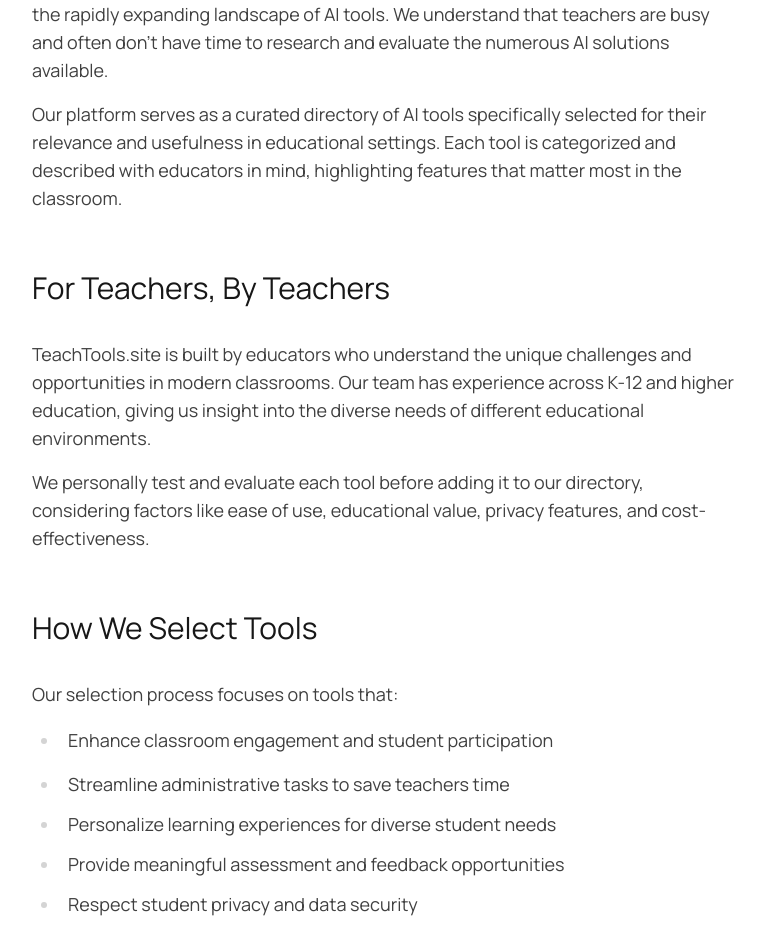
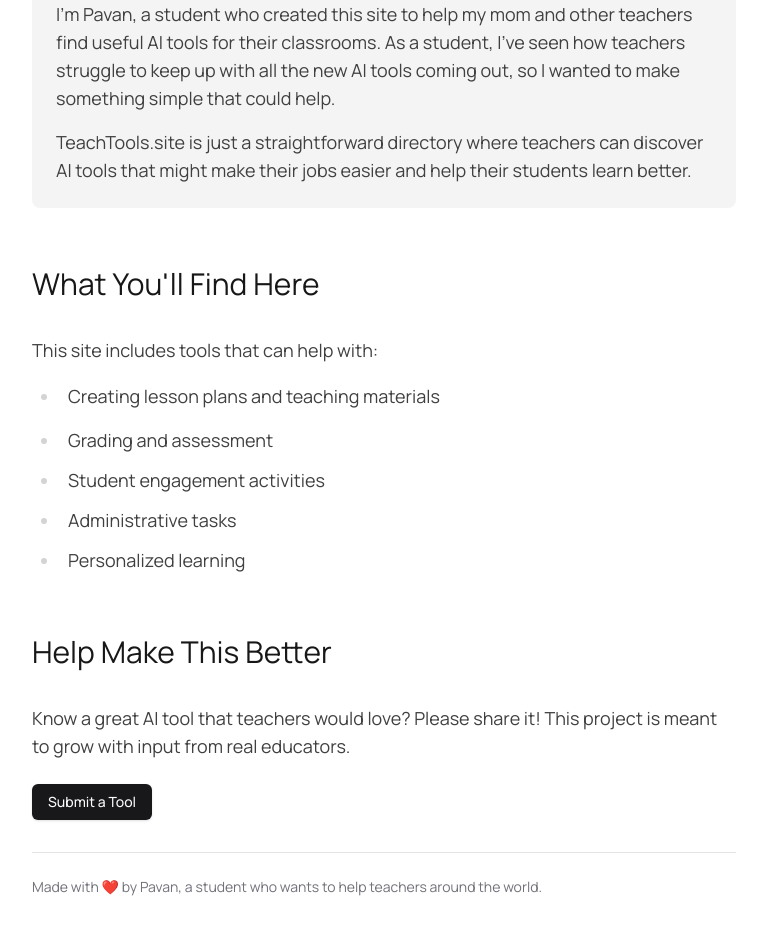
Before and after one commit to pavankumar2004/teachtools-v1, a Next.js app: page /about in a window 1280 px wide. Shown: the part 521-1456 px from the top of the page, without its empty margins (256-1023 px from the left). Built offline with nearby package versions, Linux system fonts and the light colour scheme.

Commit message:
edited about us

```diff
--- a/app/about/page.tsx
+++ b/app/about/page.tsx
@@ -2,6 +2,8 @@ import React from "react";
 import { Main, Section, Container } from "@/components/craft";
 import { directory } from "@/directory.config";
 import Balancer from "react-wrap-balancer";
+import { Button } from "@/components/ui/button";
+import Link from "next/link";
 
 export const metadata = {
   title: `About | ${directory.name}`,
@@ -13,70 +15,56 @@ export default function AboutPage() {
     <Main>
       <Section>
         <Container className="max-w-3xl mx-auto">
-          <div className="space-y-12">
-            <div className="space-y-6">
+          <div className="space-y-8">
+            <div className="space-y-4">
               <h1 className="text-4xl font-bold tracking-tight">About TeachTools.site</h1>
               <p className="text-xl text-muted-foreground">
                 <Balancer>
-                  Our mission is to help educators discover and leverage AI tools that enhance teaching and learning.
+                  A simple directory to help teachers find useful AI tools
                 </Balancer>
               </p>
             </div>
 
-            <div className="space-y-4">
-              <h2 className="text-2xl font-semibold">Our Purpose</h2>
+            <div className="space-y-4 bg-muted p-6 rounded-lg">
+              <h2 className="text-2xl font-semibold">👋 Hi there!</h2>
               <p className="leading-7">
-                TeachTools.site was created to address the growing need for educators to navigate the rapidly expanding landscape of AI tools.
-                We understand that teachers are busy and often don&apos;t have time to research and evaluate the numerous AI solutions available.
+                I'm Pavan, a student who created this site to help my mom and other teachers find useful AI tools for their classrooms.
+                As a student, I've seen how teachers struggle to keep up with all the new AI tools coming out, so I wanted to make something simple that could help.
               </p>
               <p className="leading-7">
-                Our platform serves as a curated directory of AI tools specifically selected for their relevance and usefulness in educational settings.
-                Each tool is categorized and described with educators in mind, highlighting features that matter most in the classroom.
+                TeachTools.site is just a straightforward directory where teachers can discover AI tools that might make their jobs easier and help their students learn better.
               </p>
             </div>
 
             <div className="space-y-4">
-              <h2 className="text-2xl font-semibold">For Teachers, By Teachers</h2>
+              <h2 className="text-2xl font-semibold">What You'll Find Here</h2>
               <p className="leading-7">
-                TeachTools.site is built by educators who understand the unique challenges and opportunities in modern classrooms.
-                Our team has experience across K-12 and higher education, giving us insight into the diverse needs of different educational environments.
-              </p>
-              <p className="leading-7">
-                We personally test and evaluate each tool before adding it to our directory, considering factors like ease of use,
-                educational value, privacy features, and cost-effectiveness.
-              </p>
-            </div>
-
-            <div className="space-y-4">
-              <h2 className="text-2xl font-semibold">How We Select Tools</h2>
-              <p className="leading-7">
-                Our selection process focuses on tools that:
+                This site includes tools that can help with:
               </p>
               <ul className="list-disc pl-6 space-y-2">
-                <li>Enhance classroom engagement and student participation</li>
-                <li>Streamline administrative tasks to save teachers time</li>
-                <li>Personalize learning experiences for diverse student needs</li>
-                <li>Provide meaningful assessment and feedback opportunities</li>
-                <li>Respect student privacy and data security</li>
-                <li>Offer reasonable pricing models for educational settings</li>
+                <li>Creating lesson plans and teaching materials</li>
+                <li>Grading and assessment</li>
+                <li>Student engagement activities</li>
+                <li>Administrative tasks</li>
+                <li>Personalized learning</li>
               </ul>
             </div>
 
             <div className="space-y-4">
-              <h2 className="text-2xl font-semibold">Join Our Community</h2>
+              <h2 className="text-2xl font-semibold">Help Make This Better</h2>
               <p className="leading-7">
-                TeachTools.site is more than just a directory—it&apos;s a growing community of forward-thinking educators.
-                By subscribing to our newsletter, you&apos;ll receive weekly updates on new tools, tips for implementing AI in your classroom,
-                and insights from other educators.
+                Know a great AI tool that teachers would love? Please share it! This project is meant to grow with input from real educators.
               </p>
-              <p className="leading-7">
-                Have a suggestion for a tool we should include? We welcome your input! Use our &quot;Submit a Tool&quot; page to share your discoveries with fellow educators.
-              </p>
+              <div className="pt-2">
+                <Link href="/submit">
+                  <Button>Submit a Tool</Button>
+                </Link>
+              </div>
             </div>
 
-            <div className="border-t pt-8">
+            <div className="border-t pt-6">
               <p className="text-sm text-muted-foreground">
-                TeachTools.site is maintained by pavan, an educator and technologist passionate about the intersection of AI and education.
+                Made with ❤️ by Pavan, a student who wants to help teachers around the world.
               </p>
             </div>
           </div>
--- a/app/newsletter/page.tsx
+++ b/app/newsletter/page.tsx
@@ -2,104 +2,42 @@ import React from "react";
 import { Main, Section, Container } from "@/components/craft";
 import { NewsletterSignup } from "@/components/newsletter-signup";
 import { directory } from "@/directory.config";
-import { Button } from "@/components/ui/button";
-import { Newspaper, Mail, Star, Clock, CheckCircle2 } from "lucide-react";
+import { Mail, Bell } from "lucide-react";
 
 export const metadata = {
   title: `Newsletter | ${directory.name}`,
-  description: "Subscribe to our newsletter for the latest AI tools and resources for educators.",
+  description: "Subscribe to get updates on new AI tools for teachers.",
 };
 
 export default function NewsletterPage() {
   return (
     <Main>
       <Section className="py-12">
-        <Container className="max-w-4xl">
-          <div className="grid md:grid-cols-2 gap-12 items-center">
-            <div className="space-y-6">
-              <div className="inline-flex items-center rounded-full border px-2.5 py-0.5 text-xs font-semibold transition-colors focus:outline-none focus:ring-2 focus:ring-ring focus:ring-offset-2 border-transparent bg-primary text-primary-foreground hover:bg-primary/80">
-                Join 5,000+ educators
+        <Container className="max-w-2xl">
+          <div className="space-y-8 text-center">
+            <div className="space-y-4">
+              <div className="inline-flex mx-auto items-center justify-center rounded-full bg-primary/10 p-3">
+                <Bell className="h-6 w-6 text-primary" />
               </div>
-              <h1 className="text-4xl font-bold tracking-tight sm:text-5xl">
-                Stay Updated with TeachTools Weekly
+              <h1 className="text-3xl font-bold tracking-tight sm:text-4xl">
+                Stay Updated on New AI Tools
               </h1>
-              <p className="text-xl text-muted-foreground">
-                Get the latest AI tools, resources, and tips delivered to your inbox every week.
+              <p className="text-lg text-muted-foreground max-w-lg mx-auto">
+                I'll send occasional updates when I add new tools that might help you in the classroom.
               </p>
-
-              <div className="space-y-3">
-                <div className="flex items-start gap-3">
-                  <div className="rounded-full bg-primary/10 p-1">
-                    <CheckCircle2 className="h-5 w-5 text-primary" />
-                  </div>
-                  <div>
-                    <p className="font-medium">Curated AI Tools</p>
-                    <p className="text-sm text-muted-foreground">
-                      Discover new AI tools specifically selected for education.
-                    </p>
-                  </div>
-                </div>
-
-                <div className="flex items-start gap-3">
-                  <div className="rounded-full bg-primary/10 p-1">
-                    <CheckCircle2 className="h-5 w-5 text-primary" />
-                  </div>
-                  <div>
-                    <p className="font-medium">Implementation Guides</p>
-                    <p className="text-sm text-muted-foreground">
-                      Step-by-step guides on how to use AI tools in your classroom.
-                    </p>
-                  </div>
-                </div>
-
-                <div className="flex items-start gap-3">
-                  <div className="rounded-full bg-primary/10 p-1">
-                    <CheckCircle2 className="h-5 w-5 text-primary" />
-                  </div>
-                  <div>
-                    <p className="font-medium">Teacher Success Stories</p>
-                    <p className="text-sm text-muted-foreground">
-                      Real examples of how educators are using AI to transform learning.
-                    </p>
-                  </div>
-                </div>
-              </div>
             </div>
 
-            <div className="bg-card rounded-xl border shadow-sm p-6">
+            <div className="bg-card rounded-xl border shadow-sm p-6 max-w-md mx-auto">
               <NewsletterSignup
-                title="Subscribe to TeachTools Weekly"
-                description="Join our community of forward-thinking educators."
+                title="Subscribe to Updates"
+                description="No spam, just useful tools for teachers."
               />
               <div className="mt-6 pt-6 border-t text-sm text-muted-foreground">
-                <p className="flex items-center gap-2">
-                  <Clock className="h-4 w-4" />
-                  Sent every Wednesday morning
-                </p>
-                <p className="flex items-center gap-2 mt-2">
+                <p className="flex items-center justify-center gap-2">
                   <Mail className="h-4 w-4" />
-                  No spam, unsubscribe anytime
+                  Unsubscribe anytime
                 </p>
               </div>
-            </div>
-          </div>
-        </Container>
-      </Section>
-
-
-
-      <Section className="py-16">
-        <Container className="max-w-3xl text-center">
-          <div className="space-y-6">
-            <div className="inline-flex mx-auto items-center justify-center rounded-full bg-primary/10 p-3">
-              <Newspaper className="h-10 w-10 text-primary" />
-            </div>
-            <h2 className="text-3xl font-bold">Ready to transform your teaching?</h2>
-            <p className="text-xl text-muted-foreground">
-              Join thousands of educators who are using AI to enhance their teaching practice.
-            </p>
-            <div className="pt-4">
-              <NewsletterSignup />
             </div>
           </div>
         </Container>
```
